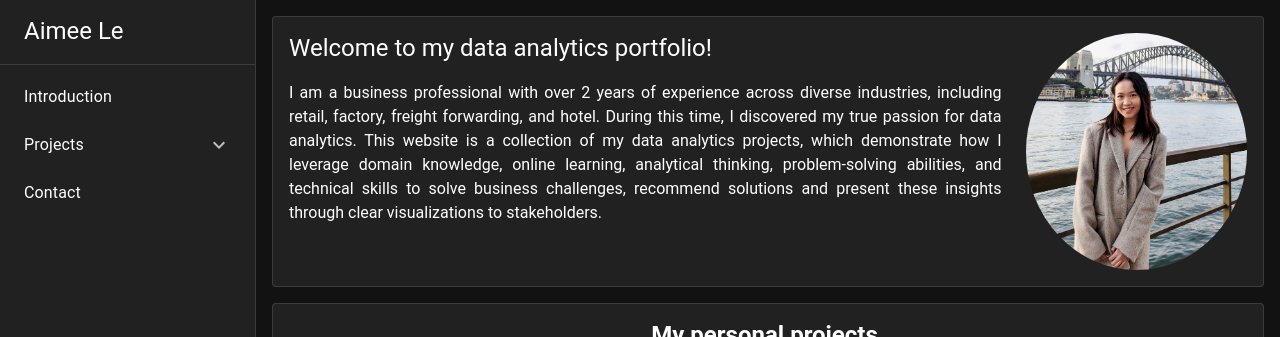
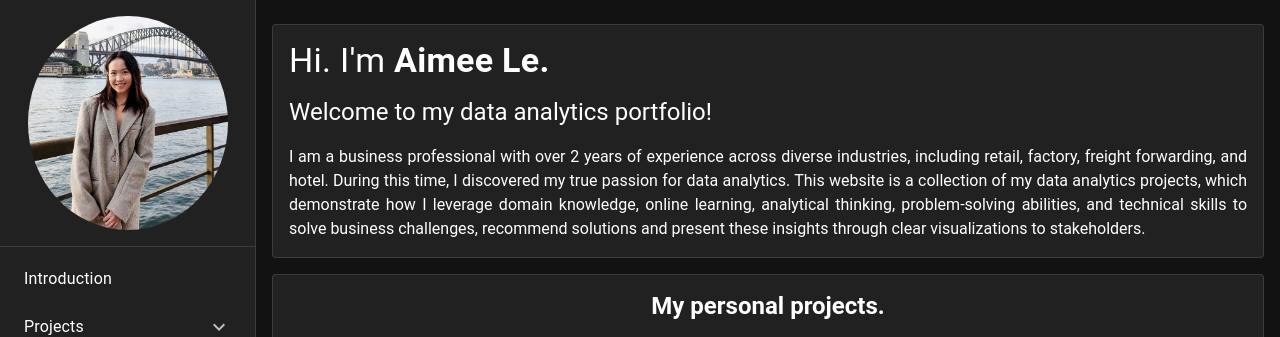
Before and after one commit to aimeele97/aimee-s-portfolio, a Vue app in the folder repo/: page / in a window 1280 px wide. Shown: the top 337 px of the page. Built offline with nearby package versions, Linux system fonts and the light colour scheme; the HTML template or start-up script is replaced by a standard one.

Commit message:
move avatar

```diff
--- a/repo/src/views/HomeView.vue
+++ b/repo/src/views/HomeView.vue
@@ -3,13 +3,17 @@ import { computed } from 'vue'
 import { useDisplay } from 'vuetify'
 import introPic from '@/assets/intro-avatar.jpg'
 
-const { smAndUp, smAndDown } = useDisplay()
+const { smAndUp } = useDisplay()
 const showSideBar = computed(() => smAndUp.value)
 </script>
 
 <template>
   <VNavigationDrawer v-if="showSideBar" :permanent="showSideBar">
-    <div class="text-h5 px-6 py-4">Aimee Le</div>
+    <div class="d-flex justify-center px-6 py-4">
+      <div>
+        <VImg :src="introPic" rounded="circle" width="200"></VImg>
+      </div>
+    </div>
     <VDivider></VDivider>
     <div class="px-2">
       <VList>
@@ -30,31 +34,19 @@ const showSideBar = computed(() => smAndUp.value)
   <VAppBar v-else title="Application bar"></VAppBar>
   <VMain>
     <VContainer>
-      <VSheet class="pa-4" rounded border>
-        <VRow>
-          <VCol
-            cols="12"
-            md="3"
-            :class="smAndDown ? 'd-flex justify-center' : ''"
-            order="1"
-            order-md="2"
-          >
-            <div>
-              <VImg :src="introPic" rounded="circle" :width="smAndDown ? '150px' : '100%'"></VImg>
-            </div>
-          </VCol>
-          <VCol cols="12" md="9" order="2" order-md="1">
-            <div class="text-h5 mb-4">Welcome to my data analytics portfolio!</div>
-            <div class="text-justify">
-              I am a business professional with over 2 years of experience across diverse
-              industries, including retail, factory, freight forwarding, and hotel. During this
-              time, I discovered my true passion for data analytics. This website is a collection of
-              my data analytics projects, which demonstrate how I leverage domain knowledge, online
-              learning, analytical thinking, problem-solving abilities, and technical skills to
-              solve business challenges, recommend solutions and present these insights through
-              clear visualizations to stakeholders.
-            </div>
-            <!-- <div class="mt-4">
+      <VSheet class="pa-4 mt-2" rounded border>
+        <div class="text-h4 mb-4">Hi. I'm <span class="font-weight-bold">Aimee Le.</span></div>
+        <div class="text-h5 mb-4">Welcome to my data analytics portfolio!</div>
+        <div class="text-justify">
+          I am a business professional with over 2 years of experience across diverse industries,
+          including retail, factory, freight forwarding, and hotel. During this time, I discovered
+          my true passion for data analytics. This website is a collection of my data analytics
+          projects, which demonstrate how I leverage domain knowledge, online learning, analytical
+          thinking, problem-solving abilities, and technical skills to solve business challenges,
+          recommend solutions and present these insights through clear visualizations to
+          stakeholders.
+        </div>
+        <!-- <div class="mt-4">
               <span class="text-indigo-lighten-1 font-weight-bold">Platform and Tools:</span>
               Spreadsheets, SQL, Python, Pandas, Numpy, Jupyter Notebooks, R Programming, Tableau,
               Power BI, Big Query, IBM Cognos.
@@ -69,8 +61,6 @@ const showSideBar = computed(() => smAndUp.value)
               <span class="text-indigo-lighten-1 font-weight-bold">Education:</span> Bachelor and
               Master Degree in International Business (finished in 2021).
             </div> -->
-          </VCol>
-        </VRow>
       </VSheet>
 
       <VSheet class="pa-4 mt-4" rounded border>
```
